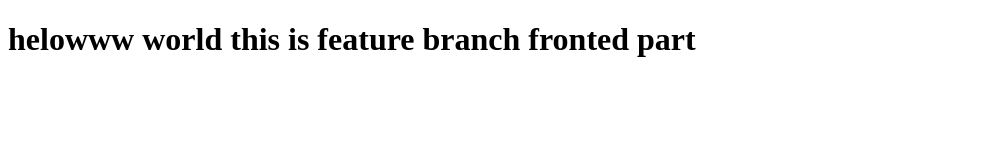
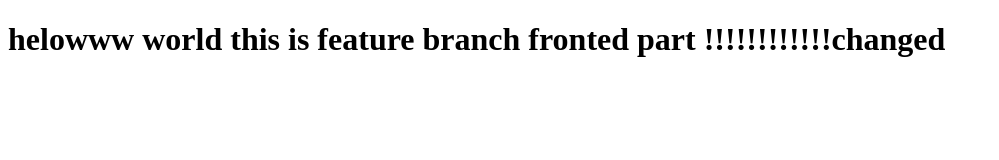
Before and after one commit to ksdharani06/prepractice, a plain HTML site: page index.html in a window 1280 px wide. Shown: the whole page, without its empty margins (0-999 px from the left). Drawn offline with Linux system fonts and the light colour scheme.

Commit message:
updated new in index.html

```diff
--- a/index.html
+++ b/index.html
@@ -6,7 +6,7 @@
     <title>Document</title>
 </head>
 <body>
-    <h1>helowww world this is feature branch fronted part
+    <h1>helowww world this is feature branch fronted part !!!!!!!!!!!!changed
 
     </h1>
 </body>
```
